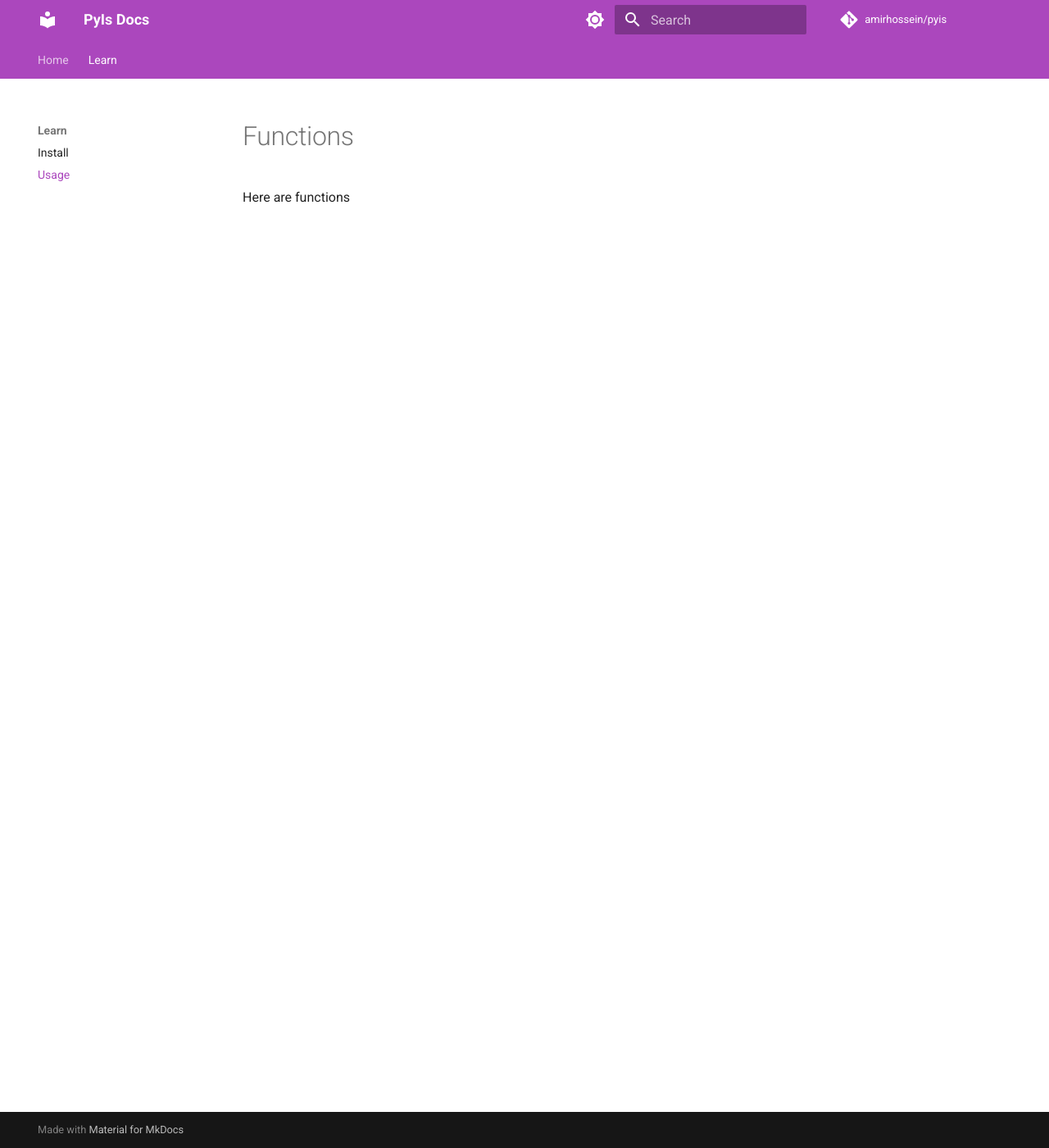
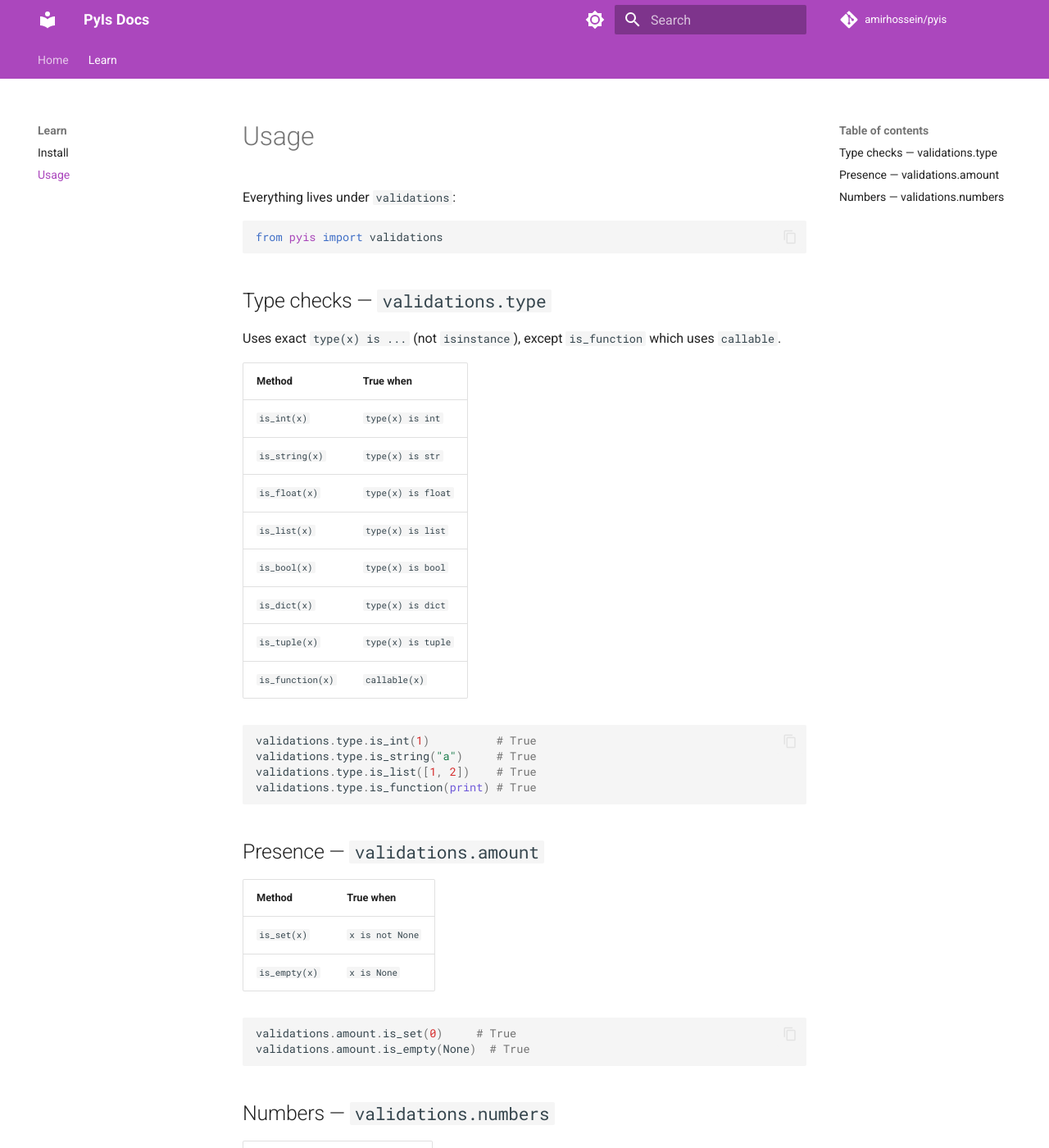
Before and after one commit to BlackIQ/pyis, an MkDocs documentation site: the page built from docs/learn/usage.md, in a window 1280 px wide and 1400 px high. Shown: the whole window at 82% size. Built offline with MkDocs 1.6.1 and Material for MkDocs 9.7.7, drawn with Linux system fonts in a browser that asks for light colours; comment, search, counter and statistics services are not loaded; some of the changed text lies outside the part shown.

Commit message:
Complete docs

````diff
--- a/docs/learn/usage.md
+++ b/docs/learn/usage.md
@@ -1,3 +1,54 @@
-# Functions
+# Usage
 
-Here are functions
+Everything lives under `validations`:
+
+```python
+from pyis import validations
+```
+
+## Type checks — `validations.type`
+
+Uses exact `type(x) is ...` (not `isinstance`), except `is_function` which uses `callable`.
+
+| Method           | True when          |
+| ---------------- | ------------------ |
+| `is_int(x)`      | `type(x) is int`   |
+| `is_string(x)`   | `type(x) is str`   |
+| `is_float(x)`    | `type(x) is float` |
+| `is_list(x)`     | `type(x) is list`  |
+| `is_bool(x)`     | `type(x) is bool`  |
+| `is_dict(x)`     | `type(x) is dict`  |
+| `is_tuple(x)`    | `type(x) is tuple` |
+| `is_function(x)` | `callable(x)`      |
+
+```python
+validations.type.is_int(1)          # True
+validations.type.is_string("a")     # True
+validations.type.is_list([1, 2])    # True
+validations.type.is_function(print) # True
+```
+
+## Presence — `validations.amount`
+
+| Method        | True when       |
+| ------------- | --------------- |
+| `is_set(x)`   | `x is not None` |
+| `is_empty(x)` | `x is None`     |
+
+```python
+validations.amount.is_set(0)     # True
+validations.amount.is_empty(None)  # True
+```
+
+## Numbers — `validations.numbers`
+
+| Method           | True when |
+| ---------------- | --------- |
+| `is_positive(x)` | `x > 0`   |
+| `is_negative(x)` | `x < 0`   |
+| `is_zero(x)`     | `x == 0`  |
+
+```python
+validations.numbers.is_positive(2.5)  # True
+validations.numbers.is_zero(0)        # True
+```
````
Also changed, not shown: docs/index.md (+22 -2 lines), docs/learn/install.md (+13 -1 lines).
